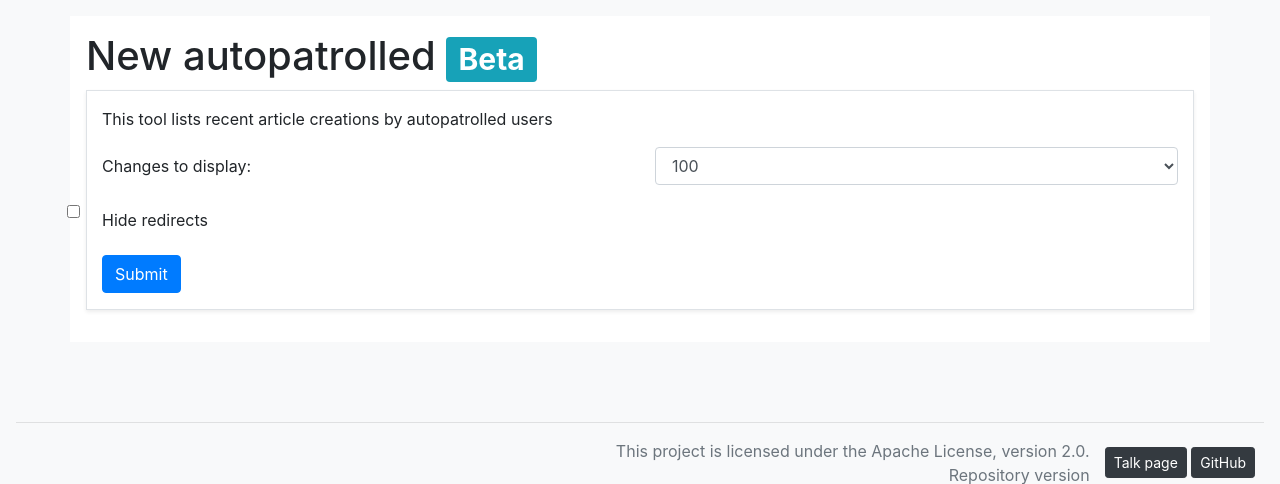
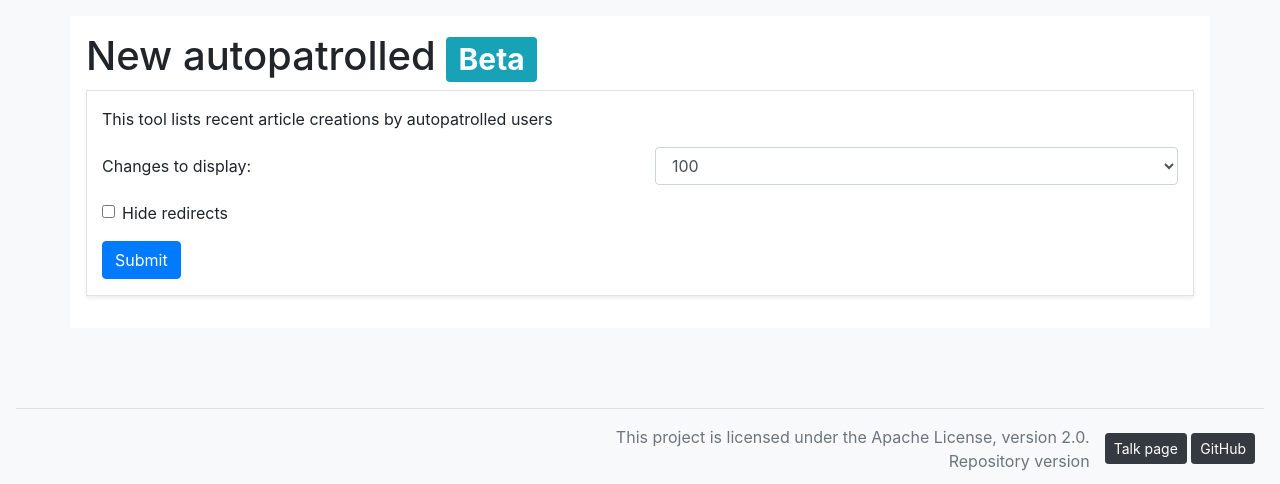
Before and after one commit to AntiCompositeNumber/anticompositetools, a Python web app: template src/templates/newautopat_results.html in a window 1280 px wide. Shown: the part 56-540 px from the top of the page. Run offline with Jinja, Linux system fonts and the light colour scheme; the template is opened without the code that fills it, so the values that code supplies are empty; some libraries are stand-ins or nearby versions.

Commit message:
fixup! fixup! Add newautopat

```diff
--- a/src/templates/newautopat_results.html
+++ b/src/templates/newautopat_results.html
@@ -23,9 +23,9 @@
           </select>
         </div>
       </div>
-      <div class="form-group row">
+      <div class="form-group form-check">
         <input type="checkbox" class="form-check-input" id="inputRedirects" name="hideredirs" value="true">
-        <label for="inputRedirects" class="col-sm col-form-label">Hide redirects</label>
+        <label for="inputRedirects" class="form-check-label">Hide redirects</label>
       </div>
       <button type="submit" class="btn btn-primary">Submit</button>
     </form>
```
